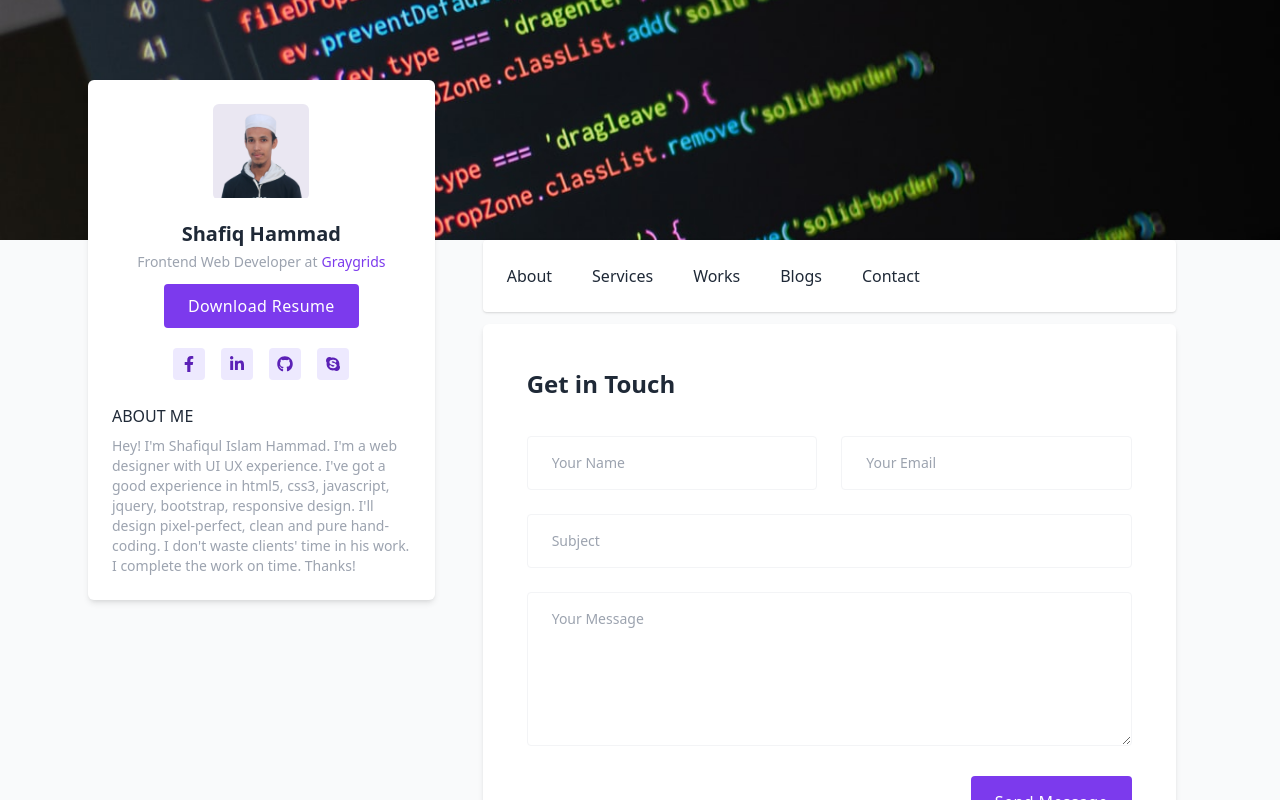
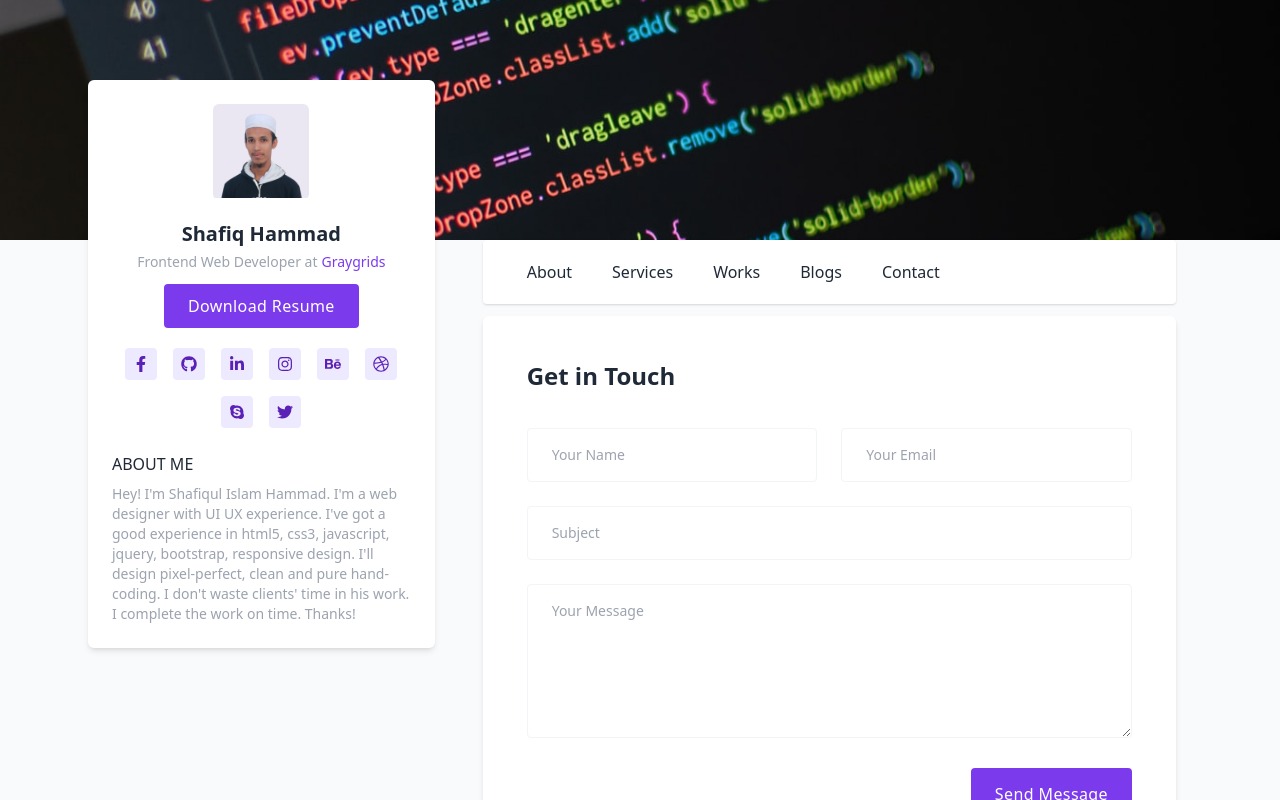
Before and after one commit to shafiqhammad5/portfolio, a React (Create React App) app: page /contact in a window 1280 px wide. Shown: the top 800 px of the page. Built offline with nearby package versions, Linux system fonts and the light colour scheme.

Commit message:
socials link updated

```diff
--- a/src/components/pages/Contact/Contact.jsx
+++ b/src/components/pages/Contact/Contact.jsx
@@ -20,6 +20,7 @@ const Contact = () => {
           console.log(error.text);
         }
       );
+    e.target.reset();
   }
 
   return (
--- a/src/components/sections/Navbar/Navbar.jsx
+++ b/src/components/sections/Navbar/Navbar.jsx
@@ -9,9 +9,9 @@ import Service from "../../pages/Service/Service";
 const Navbar = () => {
   return (
     <Router>
-      <nav className="mx-8 mb-3 p-6 z-10 sticky top-0 bg-white shadow rounded">
-        <ul className="flex ">
-          <li className="mr-10">
+      <nav className="mx-8 mb-3 px-6 py-2 z-10 sticky top-0 bg-white shadow rounded">
+        <ul className="flex flex-wrap">
+          <li className="m-3 lg:mx-5">
             <Link
               to="/"
               className="text-gray-800 text-medium hover:text-purple-600"
@@ -19,7 +19,7 @@ const Navbar = () => {
               About
             </Link>
           </li>
-          <li className="mr-10">
+          <li className="m-3 lg:mx-5">
             <Link
               to="/services"
               className="text-gray-800 text-medium hover:text-purple-600"
@@ -27,7 +27,7 @@ const Navbar = () => {
               Services
             </Link>
           </li>
-          <li className="mr-10">
+          <li className="m-3 lg:mx-5">
             <Link
               to="/works"
               className="text-gray-800 text-medium hover:text-purple-600"
@@ -35,7 +35,7 @@ const Navbar = () => {
               Works
             </Link>
           </li>
-          <li className="mr-10">
+          <li className="m-3 lg:mx-5">
             <Link
               to="/blogs"
               className="text-gray-800 text-medium hover:text-purple-600"
@@ -43,7 +43,7 @@ const Navbar = () => {
               Blogs
             </Link>
           </li>
-          <li className="mr-10">
+          <li className="m-3 lg:mx-5">
             <Link
               to="/contact"
               className="text-gray-800 text-medium hover:text-purple-600"
--- a/src/components/sections/Sidebar/Sidebar.jsx
+++ b/src/components/sections/Sidebar/Sidebar.jsx
@@ -1,6 +1,58 @@
 import React from "react";
-import { FaFacebookF, FaGithub, FaLinkedinIn, FaSkype } from "react-icons/fa";
+import {
+  FaBehance,
+  FaDribbble,
+  FaFacebookF,
+  FaGithub,
+  FaInstagram,
+  FaLinkedinIn,
+  FaSkype,
+  FaTwitter,
+} from "react-icons/fa";
 import profile from "../../../images/shafiqhammad.jpg";
+
+const socials = [
+  {
+    id: 1,
+    icon: <FaFacebookF />,
+    link: "https://facebook.com/shafiqhammad5",
+  },
+  {
+    id: 2,
+    icon: <FaGithub />,
+    link: "https://github.com/shafiqhammad5",
+  },
+  {
+    id: 3,
+    icon: <FaLinkedinIn />,
+    link: "https://linkedin.com/in/shafiqhammad5/",
+  },
+  {
+    id: 4,
+    icon: <FaInstagram />,
+    link: "https://instagram.com/shafiqhammad5/",
+  },
+  {
+    id: 5,
+    icon: <FaBehance />,
+    link: "https://behance.net/shafiqhammad5",
+  },
+  {
+    id: 6,
+    icon: <FaDribbble />,
+    link: "https://dribbble.com/shafiqhammad5",
+  },
+  {
+    id: 7,
+    icon: <FaSkype />,
+    link: "https://join.skype.com/invite/Mh53sEmoPldX",
+  },
+  {
+    id: 7,
+    icon: <FaTwitter />,
+    link: "https://twitter.com/ShafiqHammad10",
+  },
+];
 
 const Sidebar = () => {
   return (
@@ -24,38 +76,9 @@ const Sidebar = () => {
           Download Resume
         </a>
         <ul className="flex flex-wrap justify-center">
-          <li className="m-2">
-            <a
-              href="#0"
-              className="w-8 h-8 bg-purple-100 rounded text-purple-800 flex items-center justify-center hover:text-white hover:bg-purple-600"
-            >
-              <FaFacebookF />
-            </a>
-          </li>
-          <li className="m-2">
-            <a
-              href="#0"
-              className="w-8 h-8 bg-purple-100 rounded text-purple-800 flex items-center justify-center hover:text-white hover:bg-purple-600"
-            >
-              <FaLinkedinIn />
-            </a>
-          </li>
-          <li className="m-2">
-            <a
-              href="#0"
-              className="w-8 h-8 bg-purple-100 rounded text-purple-800 flex items-center justify-center hover:text-white hover:bg-purple-600"
-            >
-              <FaGithub />
-            </a>
-          </li>
-          <li className="m-2">
-            <a
-              href="#0"
-              className="w-8 h-8 bg-purple-100 rounded text-purple-800 flex items-center justify-center hover:text-white hover:bg-purple-600"
-            >
-              <FaSkype />
-            </a>
-          </li>
+          {socials.map((social, id) => (
+            <SocialIcon social={social} key={id} />
+          ))}
         </ul>
       </div>
       <div className="text-start pt-4">
@@ -75,3 +98,18 @@ const Sidebar = () => {
 };
 
 export default Sidebar;
+
+const SocialIcon = (props) => {
+  const { icon, link } = props.social;
+  console.log(props.social);
+  return (
+    <li className="m-2">
+      <a
+        href={link}
+        className="w-8 h-8 bg-purple-100 rounded text-purple-800 flex items-center justify-center hover:text-white hover:bg-purple-600"
+      >
+        {icon}
+      </a>
+    </li>
+  );
+};
```
